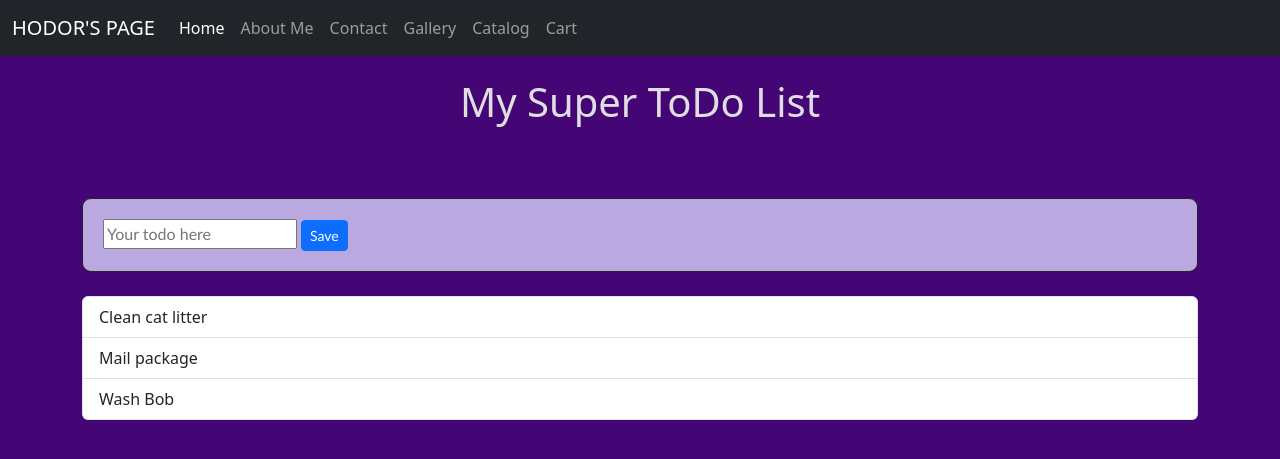
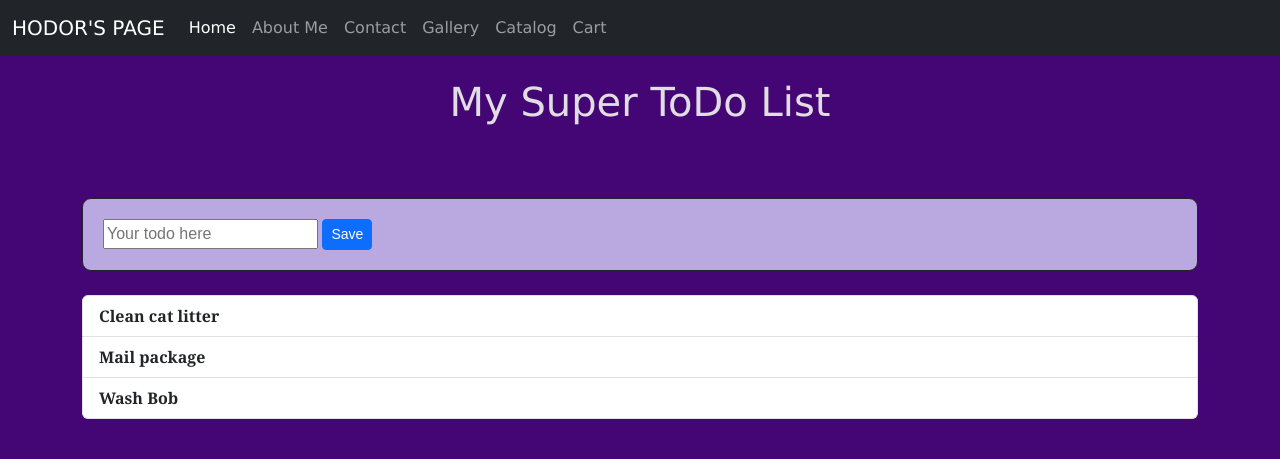
Before and after one commit to AshleeHODOR/to-do-list_109, a Flask app: page / in a window 1280 px wide. Shown: the top 459 px of the page. Run offline with Flask 3, Linux system fonts and the light colour scheme.

Commit message:
110 - update

```diff
--- a/static/css/home.css
+++ b/static/css/home.css
@@ -1,5 +1,6 @@
 body{
     background-color: rgb(69, 6, 117);
+    font-family: Verdana, Geneva, Tahoma, sans-serif;
 }
 
 h1{
@@ -13,12 +14,17 @@ form {
     border-radius: 9px;
     font-weight: bold;
     background-color: rgb(186, 169, 225);
-    font-family: 'Gill Sans', 'Gill Sans MT', Calibri, 'Trebuchet MS', sans-serif;
+    font-family: Arial, Helvetica, sans-serif;
     padding: 20px;
     margin-top: 50px;
     width: 280 px;
     margin-left: auto;
     margin-right: auto;
+}
+
+.home-list-items{
+    font-family:Georgia, 'Times New Roman', Times, serif;
+    font-weight: bold;
 }
 
 .list{
--- a/templates/home.html
+++ b/templates/home.html
@@ -33,7 +33,7 @@
         <li>Wash BOB!</li>
     </ul> -->
 
-        <ul class="list-group mt-4">
+    <ul class="list-group mt-4 home-list-items">
         {% for todo in todo_list %}
             <li class="list-group-item">{{todo}}</li>
         {% endfor %}
```
Lines whose indentation alone changed are shown as unchanged.
